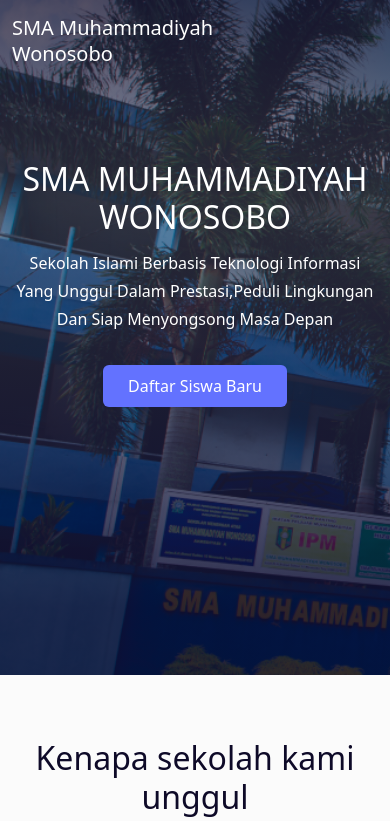
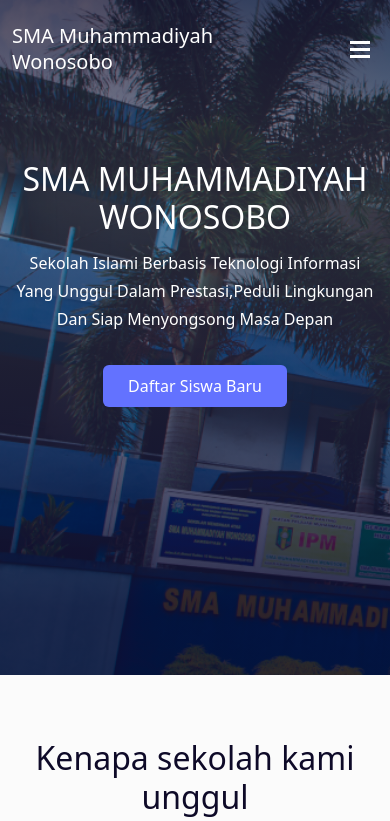
Before and after one commit to mulyant20/smadiwa-v3, a plain HTML site: page index.html in a window 390 px wide. Shown: the top 821 px of the page. Drawn offline with Linux system fonts and the light colour scheme.

Commit message:
add style custom toggler

```diff
--- a/assets/css/style.css
+++ b/assets/css/style.css
@@ -7,7 +7,7 @@
 }
 
 .navbar {
-    height: 72px;
+    height: 100px;
     border-bottom: 2px solid transparent;
     transition: all 250ms ease-in;
 }
@@ -60,8 +60,27 @@
 .navbar-brand {
     color: #fff;
 }
+
 .navbar.sticky .navbar-brand {
     color: #0E0A28;
+}
+
+.navbar-toggler {
+    display: flex;
+    flex-direction: column;
+    gap: 4px;
+    padding: 6px 8px;
+    border: none;
+}
+
+.sma-toggler-icon {
+    background-color: #fff;
+    width: 20px;
+    height: 3px;
+}
+
+.navbar.sticky .sma-toggler-icon {
+    background-color: #3c3c3d;
 }
 
 .navbar-brand span:last-child {
@@ -75,12 +94,13 @@
 @media (max-width: 800px) {
     .navbar-collapse {
         position: fixed;
-        top: 72px;
+        top: 100px;
         left: 0;
         background-color: #fff;
         width: 100%;
         padding: 1rem 2rem 4rem;
     }
+
     .navbar-collapse::before {
         content: '';
         position: absolute;
```
